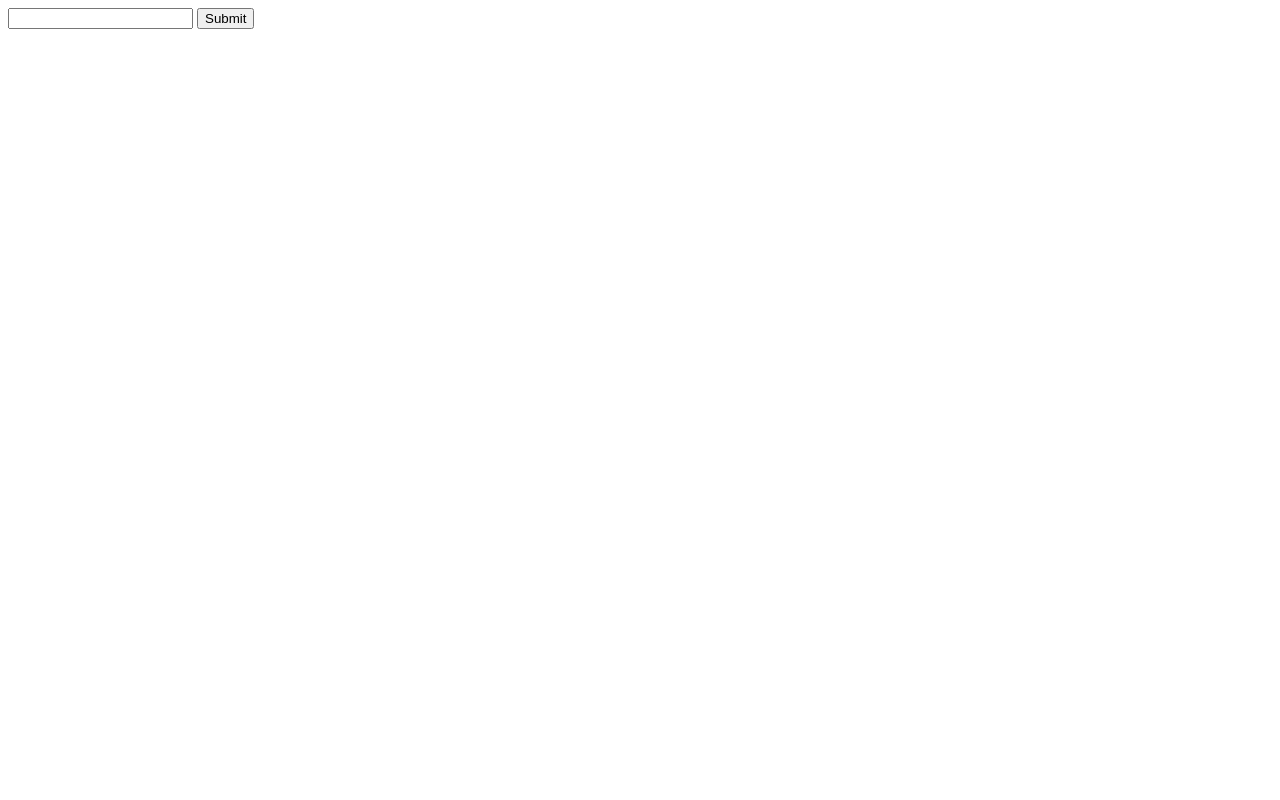
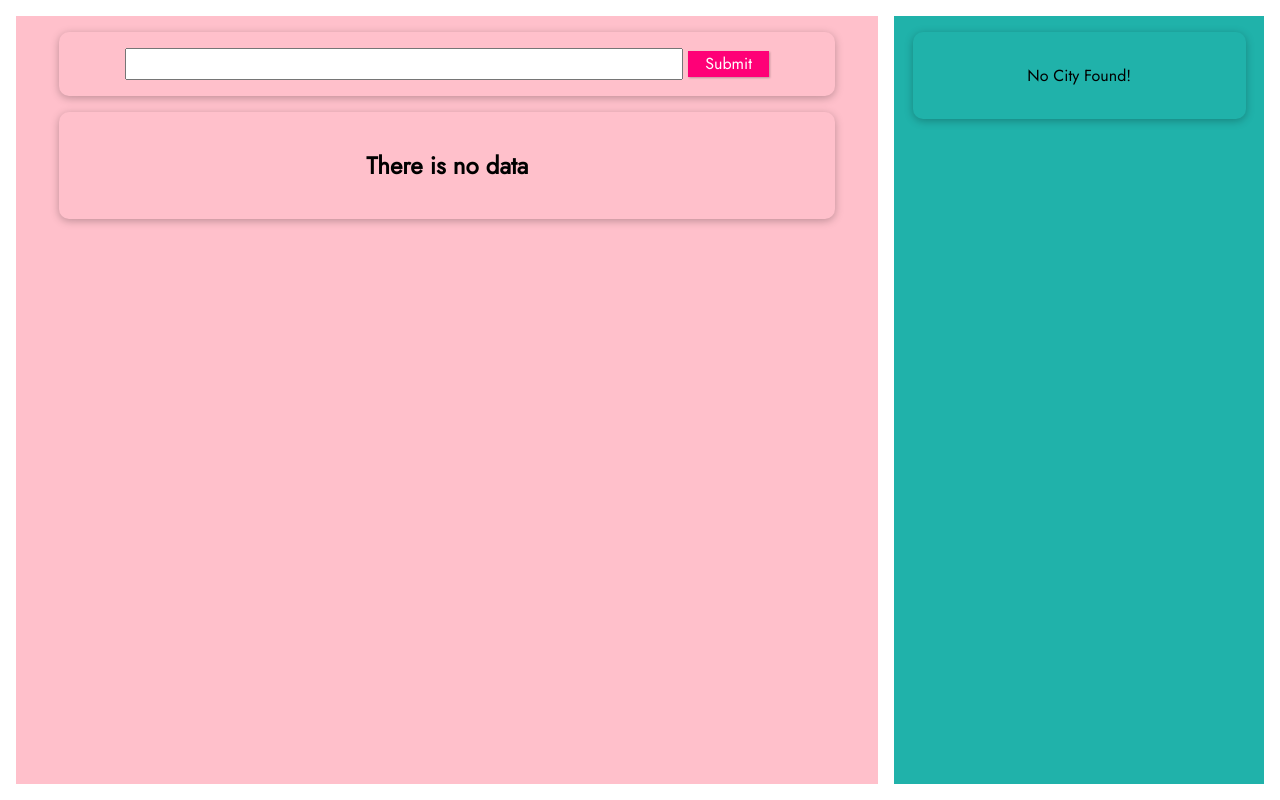
Before and after one commit to SereyvatanaUng/python-weather-project, a Flask app: page / in a window 1280 px wide. Before the commit the page is almost empty. Run offline with Flask 3, Linux system fonts and the light colour scheme.

Commit message:
Create template and display the weather by days

```diff
--- /dev/null
+++ b/static/styles.css
@@ -0,0 +1,86 @@
+@import url("https://fonts.googleapis.com/css2?family=Jost&display=swap");
+* {
+  box-sizing: border-box;
+}
+
+html {
+  font-family: "Jost", sans-serif;
+}
+
+body {
+  margin: 0;
+  min-height: 100vh;
+}
+
+.container {
+  display: flex;
+  padding: 1rem;
+  gap: 1rem;
+  min-height: 100vh;
+}
+
+.main-container {
+  width: 70%;
+  background-color: pink;
+}
+
+aside {
+  width: 30%;
+  background-color: lightseagreen;
+}
+
+ul {
+  margin: 0;
+  padding: 0;
+  list-style: none;
+}
+
+li,
+.main-weather,
+.input-form {
+  box-shadow: 0 2px 8px rgba(0, 0, 0, 0.26);
+  margin: 1rem auto;
+  border-radius: 10px;
+  padding: 1rem;
+  text-align: center;
+  width: 90%;
+}
+
+.weather {
+  display: flex;
+  justify-content: space-evenly;
+  gap: 2rem;
+}
+
+.display-result {
+  width: 50%;
+}
+
+.big-icon {
+  background-color: #fff;
+  width: 30%;
+  margin: auto;
+}
+
+.input-form button {
+  font: inherit;
+  cursor: pointer;
+  border: 1px solid #ff0077;
+  background-color: #ff0077;
+  color: white;
+  padding: 0.05rem 1rem;
+  box-shadow: 1px 1px 2px rgba(0, 0, 0, 0.26);
+}
+
+.input-form button:hover,
+.input-form button:active {
+  background-color: #ec3169;
+  border-color: #ec3169;
+  box-shadow: 1px 1px 4px rgba(0, 0, 0, 0.26);
+}
+
+.input-form input {
+  font: inherit;
+  padding: 0.15rem;
+  width: 75%;
+}
--- a/templates/index.html
+++ b/templates/index.html
@@ -4,20 +4,36 @@
     <meta charset="UTF-8" />
     <meta name="viewport" content="width=device-width, initial-scale=1.0" />
     <title>Python Weather Project</title>
+    <link
+      rel="stylesheet"
+      type="text/css"
+      href="{{ url_for('static', filename='styles.css') }}"
+    />
   </head>
   <body>
-    <form method="post" action="{{ url_for('submit_form') }}">
-      <input required type="text" name="city_name" />
-      <button type="submit">Submit</button>
-    </form>
+    <div class="container">
+      <main class="main-container">
+        <form
+          method="post"
+          action="{{ url_for('submit_form') }}"
+          class="input-form"
+        >
+          <input required type="text" name="city_name" />
+          <button type="submit">Submit</button>
+        </form>
+        <section class="main-weather" id="displayDetails">
+          <h1>There is no data</h1>
+        </section>
+      </main>
+      <aside>{% include "weather_by_day.html" %}</aside>
+    </div>
+    <script>
+      function displayCharacter(item) {
+        console.log("Received item:", item);
 
-    {% if city_name %}
-    <h1>User Input: {{ city_name }}</h1>
-    {% if data %}
-    <p>City: {{ data['city']['name'] }}</p>
-    <p>Temp: {{ data['list'][0]['main']['temp'] }}</p>
-    {% else %}
-    <p>Error fetching weather data. Please try again.</p>
-    {% endif %} {% endif %}
+        // Update the content of the 'displayDetails' element
+        document.getElementById("displayDetails").textContent = item;
+      }
+    </script>
   </body>
 </html>
--- /dev/null
+++ b/templates/weather_by_day.html
@@ -0,0 +1,11 @@
+<ul>
+  {% if data %} {% for item in data['list'][6::24] %}
+  <li onclick="displayCharacter('{{  item['main']['temp']  }}')">
+    Time: {{ item['dt_txt'] }}
+  </li>
+  {% endfor %} {% else %}
+  <li>
+    <p>No City Found!</p>
+  </li>
+  {% endif %}
+</ul>
```
